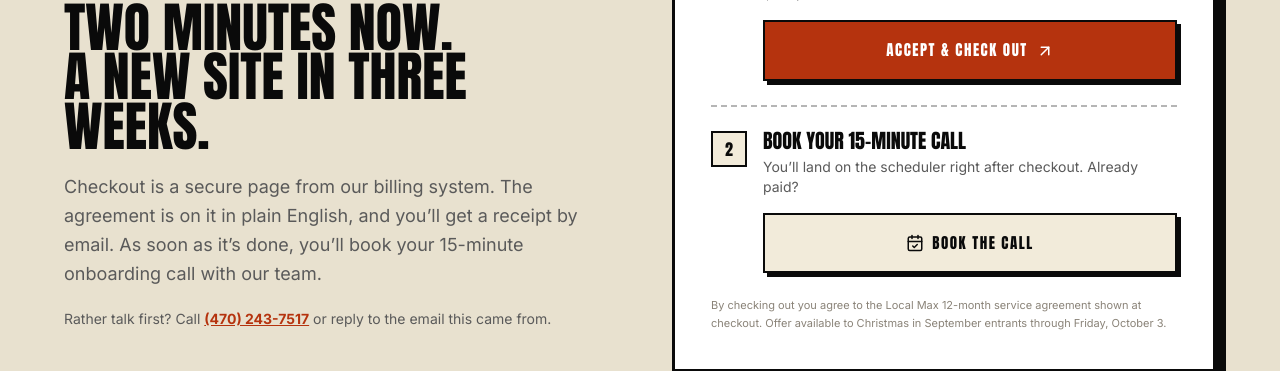
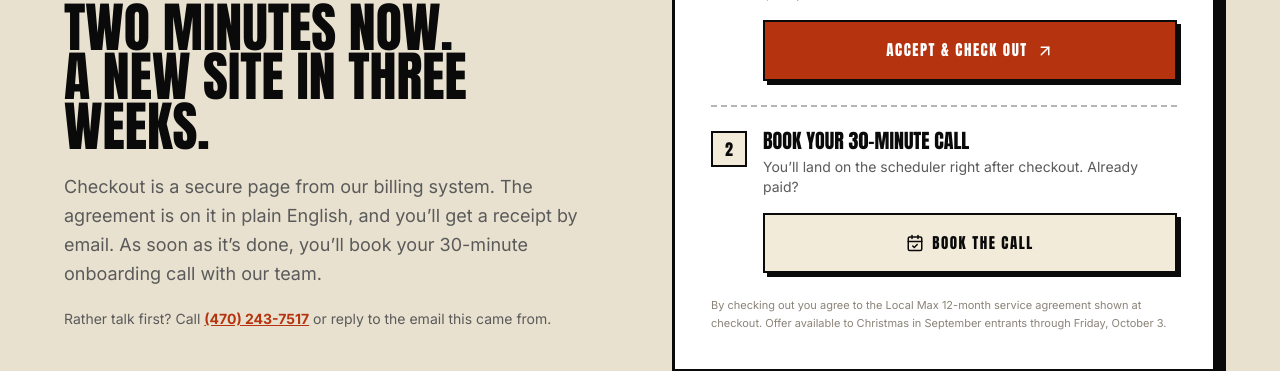
Before and after one commit to creativecowboys/cowboys-site, a Next.js app: page /local-max-offer in a window 1280 px wide. Shown: the part 3740-4111 px from the top of the page. Built offline with nearby package versions, Linux system fonts and the light colour scheme.

Commit message:
Say 30 minutes on the Local Max accept card.
The checkout note and the book-your-call heading now match the onboarding calendar.

Co-authored-by: creativecowboys <creativecowboys@users.noreply.github.com>

```diff
--- a/src/app/local-max-offer/page.tsx
+++ b/src/app/local-max-offer/page.tsx
@@ -350,7 +350,7 @@ export default function LocalMaxOfferPage() {
                         <p className="text-[#5a5a5a] leading-relaxed text-base md:text-lg">
                             Checkout is a secure page from our billing system. The agreement is on it in
                             plain English, and you&rsquo;ll get a receipt by email. As soon as it&rsquo;s
-                            done, you&rsquo;ll book your 15-minute onboarding call with our team.
+                            done, you&rsquo;ll book your 30-minute onboarding call with our team.
                         </p>
                         <p className="text-sm text-[#5a5a5a]">
                             Rather talk first? Call{" "}
@@ -388,7 +388,7 @@ export default function LocalMaxOfferPage() {
                                 2
                             </span>
                             <div className="flex-1">
-                                <div className="font-anton text-xl uppercase leading-none">Book your 15-minute call</div>
+                                <div className="font-anton text-xl uppercase leading-none">Book your 30-minute call</div>
                                 <div className="text-sm text-[#5a5a5a] mt-1.5">
                                     You&rsquo;ll land on the scheduler right after checkout. Already paid?
                                 </div>
```
